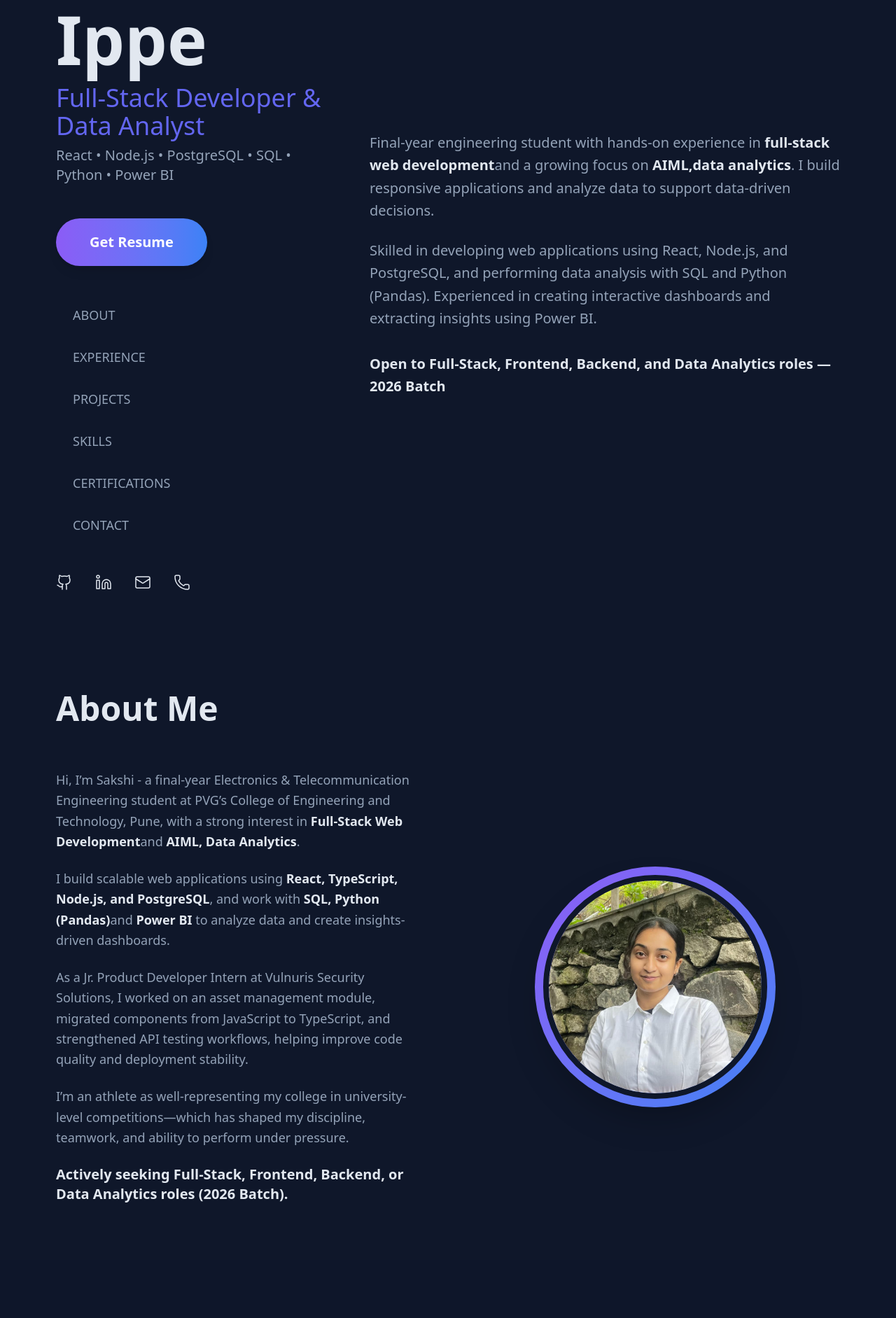
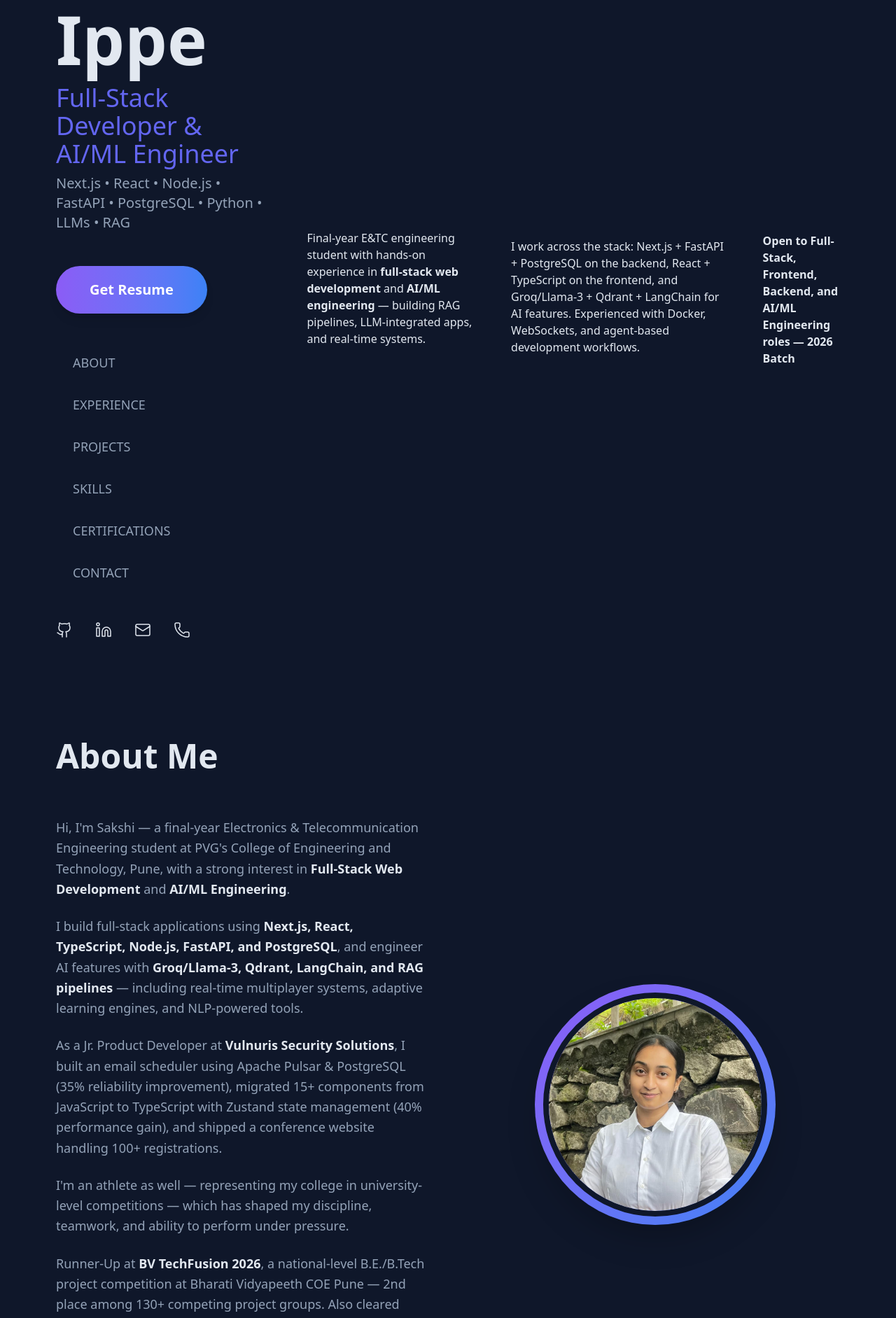
Before and after one commit to Sakshiippe5/my-portfolio, a React (Vite) app: page / in a window 1280 px wide. Shown: the part 152-2035 px from the top of the page at 70% size. Built offline with nearby package versions, Linux system fonts and the light colour scheme.

Commit message:
hero and about changed

```diff
--- a/src/components/About.jsx
+++ b/src/components/About.jsx
@@ -5,44 +5,55 @@ const About = () => {
       <div className="grid lg:grid-cols-2 gap-16 items-center">
         <div className="space-y-6 text-lg leading-relaxed text-textMuted">
           <p>
-    Hi, I’m Sakshi - a final-year Electronics & Telecommunication Engineering student at
-    PVG’s College of Engineering and Technology, Pune, with a strong interest in
-    <span className="text-textLight font-semibold"> Full-Stack Web Development</span>
-    and <span className="text-textLight font-semibold">AIML, Data Analytics</span>.
+            Hi, I'm Sakshi — a final-year Electronics & Telecommunication Engineering student at
+            PVG's College of Engineering and Technology, Pune, with a strong interest in{' '}
+            <span className="text-textLight font-semibold">Full-Stack Web Development</span>{' '}
+            and <span className="text-textLight font-semibold">AI/ML Engineering</span>.
           </p>
 
           <p>
-    I build scalable web applications using
-    <span className="text-textLight font-semibold"> React, TypeScript, Node.js, and PostgreSQL</span>,
-    and work with <span className="text-textLight font-semibold">SQL, Python (Pandas)</span>
-    and <span className="text-textLight font-semibold">Power BI</span> to analyze data and create insights-driven dashboards.
+            I build full-stack applications using{' '}
+            <span className="text-textLight font-semibold">Next.js, React, TypeScript, Node.js, FastAPI, and PostgreSQL</span>,
+            and engineer AI features with{' '}
+            <span className="text-textLight font-semibold">Groq/Llama-3, Qdrant, LangChain, and RAG pipelines</span> —
+            including real-time multiplayer systems, adaptive learning engines, and NLP-powered tools.
           </p>
 
           <p>
-    As a Jr. Product Developer Intern at Vulnuris Security Solutions, I worked on an asset management module,
-    migrated components from JavaScript to TypeScript, and strengthened API testing workflows,
-    helping improve code quality and deployment stability.
+            As a Jr. Product Developer at{' '}
+            <span className="text-textLight font-semibold">Vulnuris Security Solutions</span>,
+            I built an email scheduler using Apache Pulsar & PostgreSQL (35% reliability
+            improvement), migrated 15+ components from JavaScript to TypeScript with Zustand
+            state management (40% performance gain), and shipped a conference website
+            handling 100+ registrations.
           </p>
 
           <p>
-    I’m an athlete as well-representing my college in university-level competitions—which has shaped my
-    discipline, teamwork, and ability to perform under pressure.
+            I'm an athlete as well — representing my college in university-level competitions —
+            which has shaped my discipline, teamwork, and ability to perform under pressure.
+          </p>
+
+          <p>
+            Runner-Up at{' '}
+            <span className="text-textLight font-semibold">BV TechFusion 2026</span>, a
+            national-level B.E./B.Tech project competition at Bharati Vidyapeeth COE Pune —
+            2nd place among 130+ competing project groups. Also cleared institutional
+            selection for{' '}
+            <span className="text-textLight font-semibold">Smart India Hackathon 2024</span>.
           </p>
 
           <p className="text-xl text-textLight font-semibold">
-    Actively seeking Full-Stack, Frontend, Backend, or Data Analytics roles (2026 Batch).
+            Actively seeking Full-Stack, Frontend, Backend, or AI/ML Engineering roles (2026 Batch).
           </p>
         </div>
 
-
-        {/* Placeholder for your photo */}
         {/* Your Photo */}
         <div className="flex justify-center">
           <div className="relative">
             <div className="bg-gradient-to-br from-gradientStart to-gradientEnd p-3 rounded-full shadow-2xl">
               <img
                 src="/certificates/photo.jpg"
-                alt="Sakshi Ippe - Full-Stack Developer"
+                alt="Sakshi Ippe - Full-Stack Developer & AI/ML Engineer"
                 className="w-80 h-80 object-cover rounded-full border-8 border-bgDark"
               />
             </div>
--- a/src/components/Hero.jsx
+++ b/src/components/Hero.jsx
@@ -11,10 +11,10 @@ const Hero = () => {
         <div>
           <h1 className="text-6xl lg:text-8xl font-bold">Sakshi Ippe</h1>
           <p className="text-3xl lg:text-4xl text-accent mt-4">
-            Full-Stack Developer & Data Analyst
+            Full-Stack Developer & AI/ML Engineer
           </p>
           <p className="text-xl text-textMuted mt-2">
-            React • Node.js • PostgreSQL • SQL • Python • Power BI
+            Next.js • React • Node.js • FastAPI • PostgreSQL • Python • LLMs • RAG
           </p>
         </div>
 
@@ -67,24 +67,23 @@ const Hero = () => {
       </div>
 
       {/* Right Side: Summary */}
-      <div className="max-w-2xl text-lg lg:text-xl leading-relaxed text-textMuted">
       <p>
-          Final-year engineering student with hands-on experience in
-          <span className="text-textLight font-semibold"> full-stack web development</span>
-          and a growing focus on <span className="text-textLight font-semibold">AIML,data analytics</span>.
-          I build responsive applications and analyze data to support data-driven decisions.
+        Final-year E&TC engineering student with hands-on experience in{' '}
+        <span className="text-textLight font-semibold">full-stack web development</span>{' '}
+        and <span className="text-textLight font-semibold">AI/ML engineering</span> — building
+        RAG pipelines, LLM-integrated apps, and real-time systems.
       </p>
 
       <p className="mt-6">
-          Skilled in developing web applications using React, Node.js, and PostgreSQL, and
-          performing data analysis with SQL and Python (Pandas). Experienced in creating
-          interactive dashboards and extracting insights using Power BI.
+        I work across the stack: Next.js + FastAPI + PostgreSQL on the backend,
+        React + TypeScript on the frontend, and Groq/Llama-3 + Qdrant + LangChain
+        for AI features. Experienced with Docker, WebSockets, and agent-based
+        development workflows.
       </p>
 
       <p className="mt-8 font-semibold text-textLight">
-          Open to Full-Stack, Frontend, Backend, and Data Analytics roles — 2026 Batch
+        Open to Full-Stack, Frontend, Backend, and AI/ML Engineering roles — 2026 Batch
       </p>
-      </div>
     </section>
   );
 };
```
Lines whose indentation alone changed are shown as unchanged.
